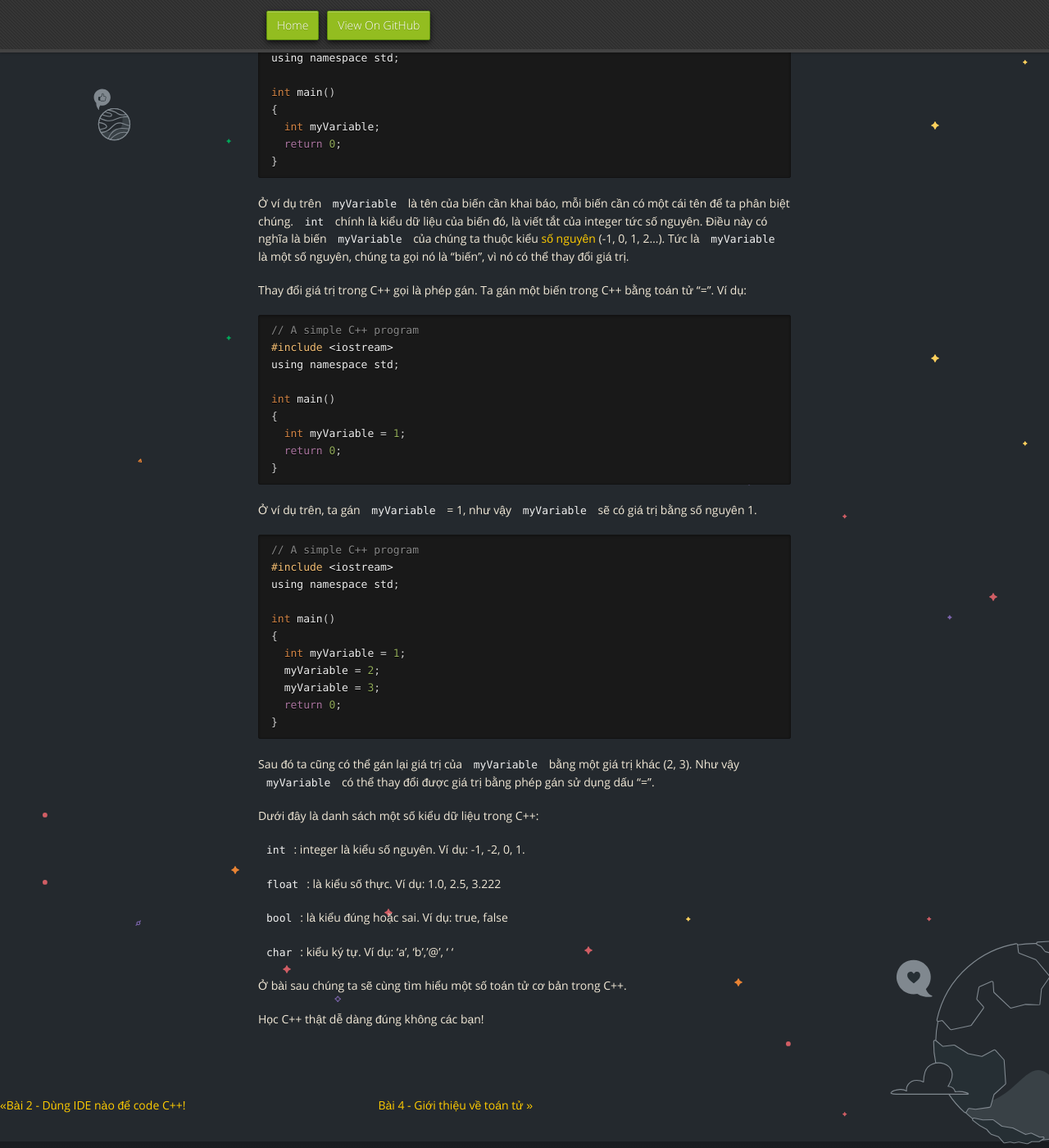
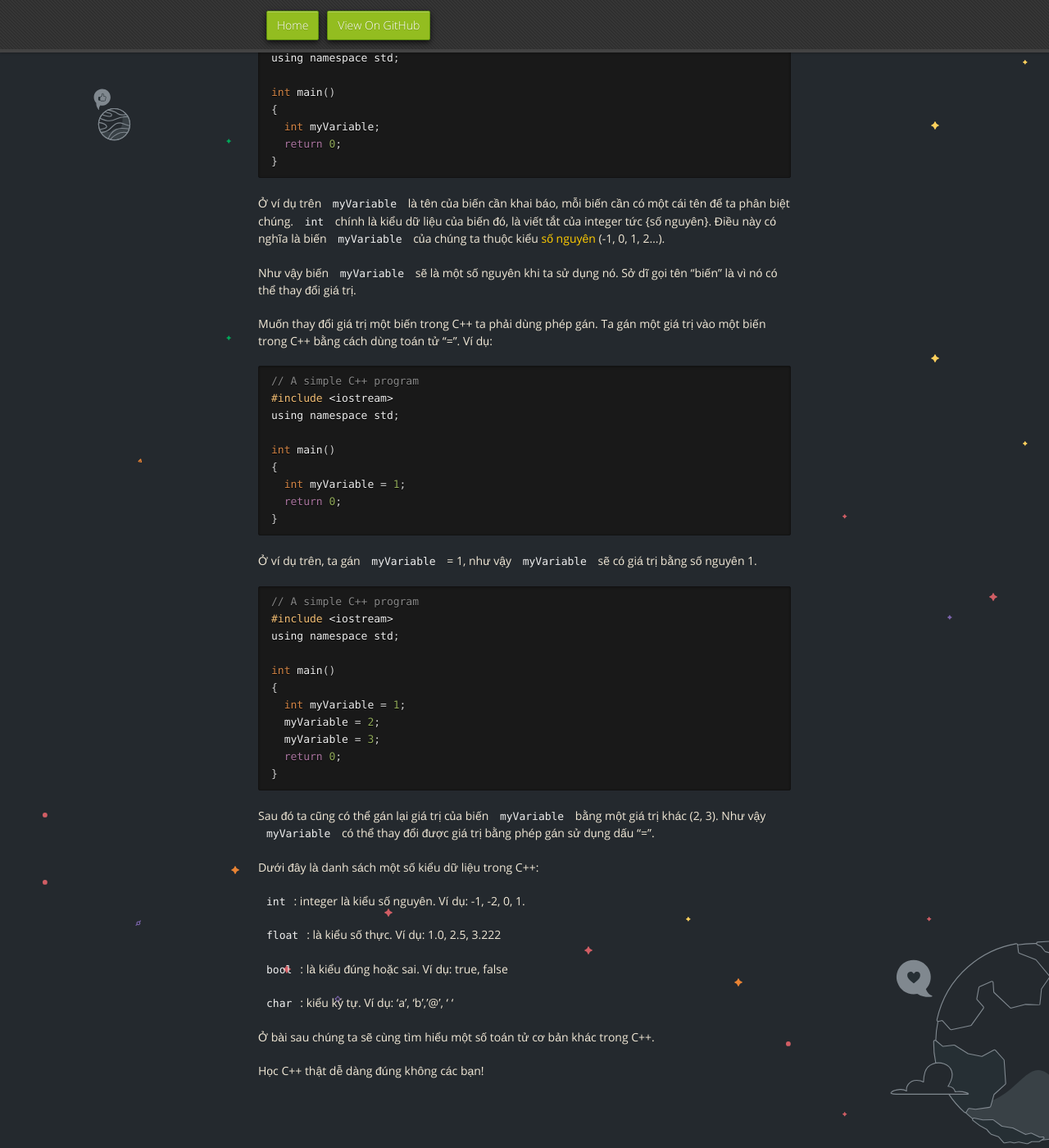
Before and after one commit to khahv/makegamelike.github.io, a Jekyll site: the page built from _posts/2018-04-02-bien-va-kieu-du-lieu.markdown, in a window 1280 px wide and 1400 px high, scrolled down 332 px. Shown: the whole window at 82% size. Built offline with Jekyll 4.4.1, drawn with Linux system fonts in a browser that asks for light colours; nearby versions of some CDN libraries.

Commit message:
update old post content

```diff
--- a/_posts/2018-02-27-mo-dau-lap-trinh-c++.markdown
+++ b/_posts/2018-02-27-mo-dau-lap-trinh-c++.markdown
@@ -33,9 +33,9 @@
 
 Kế tiếp là phần quan trọng nhất của một chương trình C++. Được gọi là phần body, chứa nội dung chạy chính của chương trình.
 Hàm main() sẽ là nơi chương trình khởi chạy đầu tiên.
-Tạm thời chúng ta chỉ cần ghi nhớ cú pháp `int main(){.... return 0` cái đã. Từ từ ở các bài sau sẽ chúng ta sẽ tìm hiểu kỹ hơn.
+Tạm thời chúng ta chỉ cần ghi nhớ cú pháp `int main(){.... return 0;}` cái đã. Từ từ ở các bài sau sẽ chúng ta sẽ tìm hiểu kỹ hơn.
 
-`cout<<"chuoi muon in ra man hinh` là cách mà chúng ta sẽ hiển thị một chuỗi ra màn hình console, nên chương trình ở trên, màn hình của chúng ta sẽ hiển thị dòng chữ:
+`cout<<"chuoi muon in ra man hinh"` là cách mà chúng ta sẽ hiển thị một chuỗi ra màn hình console, chuỗi nằm bên trong dấu ngoặc kép sẽ được in ra màn hình. Như trong ví dụ của chương trình trên, màn hình của chúng ta sẽ hiển thị dòng chữ:
 `Programming is great fun!`.
 
 Học C++ thật dễ dàng đúng không các bạn!
--- a/_posts/2018-04-02-bien-va-kieu-du-lieu.markdown
+++ b/_posts/2018-04-02-bien-va-kieu-du-lieu.markdown
@@ -25,9 +25,11 @@
 }
 {% endhighlight %}
 
-Ở ví dụ trên `myVariable` là tên của biến cần khai báo, mỗi biến cần có một cái tên để ta phân biệt chúng. `int` chính là kiểu dữ liệu của biến đó, là viết tắt của integer tức số nguyên. Điều này có nghĩa là biến `myVariable` của chúng ta thuộc kiểu [số nguyên](https://vi.wikipedia.org/wiki/S%E1%BB%91_nguy%C3%AAn) (-1, 0, 1, 2...). Tức là `myVariable` là một số nguyên, chúng ta gọi nó là "biến", vì nó có thể thay đổi giá trị.
+Ở ví dụ trên `myVariable` là tên của biến cần khai báo, mỗi biến cần có một cái tên để ta phân biệt chúng. `int` chính là kiểu dữ liệu của biến đó, là viết tắt của integer tức {số nguyên}. Điều này có nghĩa là biến `myVariable` của chúng ta thuộc kiểu [số nguyên](https://vi.wikipedia.org/wiki/S%E1%BB%91_nguy%C3%AAn) (-1, 0, 1, 2...).
 
-Thay đổi giá trị trong C++ gọi là phép gán. Ta gán một biến trong C++ bằng toán tử "=".
+Như vậy biến `myVariable` sẽ là một số nguyên khi ta sử dụng nó. Sở dĩ gọi tên "biến" là vì nó có thể thay đổi giá trị.
+
+Muốn thay đổi giá trị một biến trong C++ ta phải dùng phép gán. Ta gán một giá trị vào một biến trong C++ bằng cách dùng toán tử "=".
 Ví dụ:
 
 {% highlight C %}
@@ -58,7 +60,7 @@
 }
 {% endhighlight %}
 
-Sau đó ta cũng có thể gán lại giá trị của `myVariable` bằng một giá trị khác (2, 3). Như vậy `myVariable` có thể thay đổi được giá trị bằng phép gán sử dụng dấu "=".
+Sau đó ta cũng có thể gán lại giá trị của biến `myVariable` bằng một giá trị khác (2, 3). Như vậy `myVariable` có thể thay đổi được giá trị bằng phép gán sử dụng dấu "=".
 
 Dưới đây là danh sách một số kiểu dữ liệu trong C++:
 
@@ -70,6 +72,6 @@
 
 `char`: kiểu ký tự. Ví dụ: 'a', 'b','@', ' '
 
-Ở bài sau chúng ta sẽ cùng tìm hiểu một số toán tử cơ bản trong C++.
+Ở bài sau chúng ta sẽ cùng tìm hiểu một số toán tử cơ bản khác trong C++.
 
 Học C++ thật dễ dàng đúng không các bạn!
```
Also changed, not shown: _posts/2018-03-25-dung-ide-nao-code-c++.markdown (+5 -5 lines).
